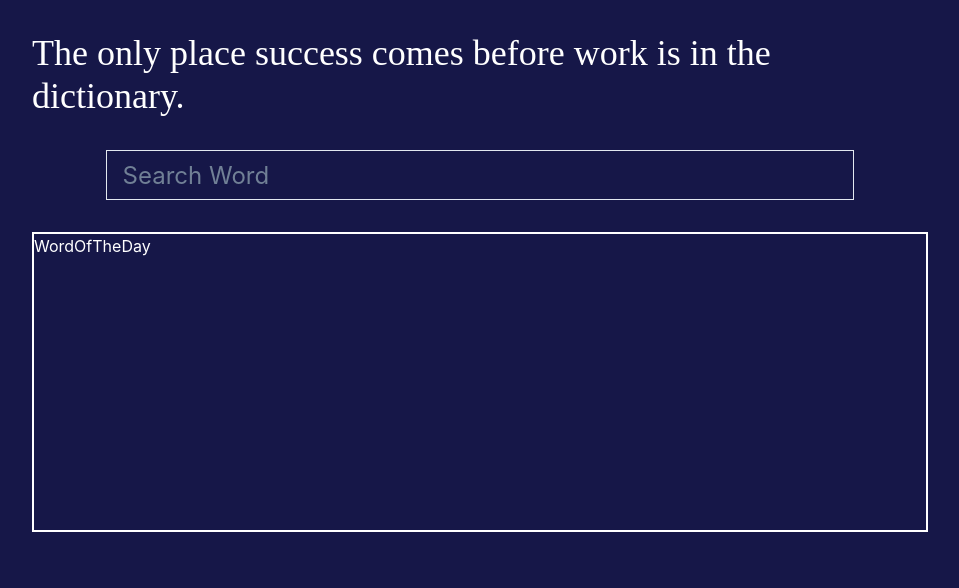
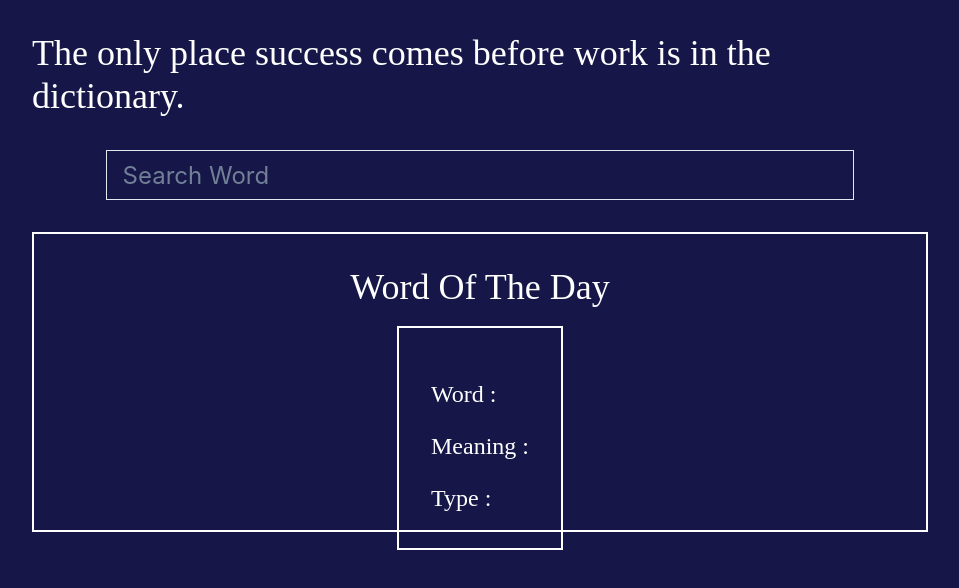
Before and after one commit to Mufadal03/mini-dictionary-app, a React (Create React App) app in the folder dictionary/: page / in a window 1280 px wide. Shown: the top 588 px of the page, without its empty margins (160-1119 px from the left). Built offline with nearby package versions, Linux system fonts and the light colour scheme; a web font is replaced by a local one.

Commit message:
done : word of the day

```diff
--- a/dictionary/src/Components/WordOfTheDay.jsx
+++ b/dictionary/src/Components/WordOfTheDay.jsx
@@ -1,8 +1,32 @@
+import { Box, Flex, Heading, Text } from '@chakra-ui/react'
 import React from 'react'
+import { useEffect } from 'react'
+import { useState } from 'react'
+import { useSelector } from 'react-redux'
 
 const WordOfTheDay = () => {
+  const {Data,Loading,Error,ErrorMessage} = useSelector((state) => {
+        return {
+                Data: state.WordOfTheDay.data,
+                Loading: state.WordOfTheDay.Loading,
+                Error: state.WordOfTheDay.Error,
+                ErrorMessage:state.WordOfTheDay.ErrorMessage
+            }
+  })
+  if (Loading) {
+    return <h1>Loading</h1>
+  }
+  const singleData = Data?.find((item, i) => i == 1)
   return (
-    <div>WordOfTheDay</div>
+    <Flex direction={"column"} alignItems="center" gap="1rem" py='2rem'>
+      <Heading fontFamily={"cursive"} fontWeight="md">Word Of The Day</Heading>
+      <Flex direction={"column"} border="2px solid" gap="1rem" padding={"2rem"}>
+      <Text textAlign={"center"} fontSize="2xl" fontFamily={"cursive"}>{singleData?.date }</Text>
+        <Text fontSize="2xl" fontFamily={"cursive"}>Word :<Text textTransform={"uppercase"} as="span"> {singleData?.word}</Text></Text>
+        <Text fontSize="2xl" fontFamily={"cursive"}>Meaning : {singleData?.mean}</Text>
+        <Text fontSize="2xl" fontFamily={"cursive"}>Type : { singleData?.type}</Text>
+      </Flex>
+    </Flex>
   )
 }
 
```
